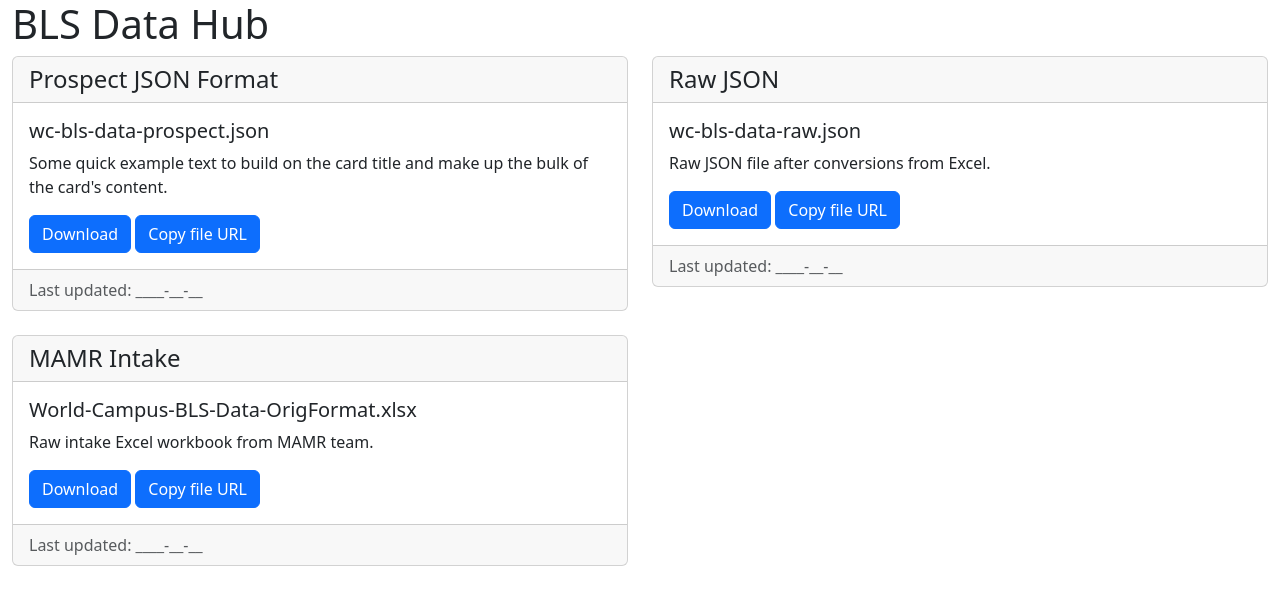
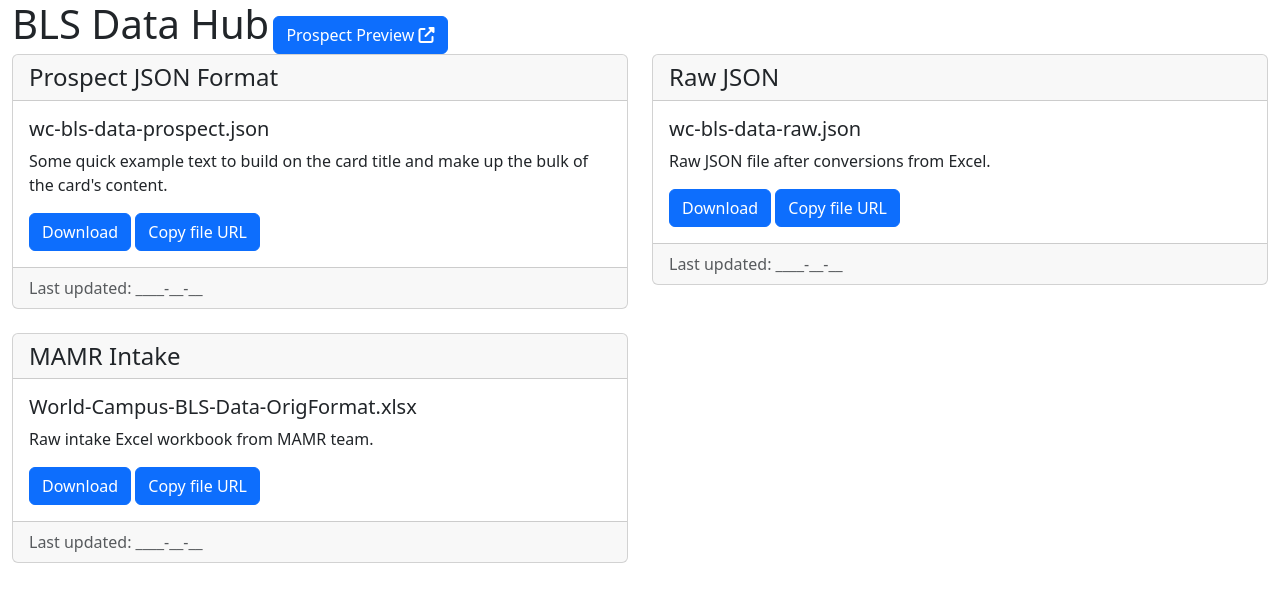
Before and after one commit to psu-online-education/bls-data-conversion, a website: page root/index.html in a window 1280 px wide. Drawn offline with nearby package versions, Linux system fonts and the light colour scheme.

Commit message:
update pages index update .gitignore

```diff
--- a/root/index.html
+++ b/root/index.html
@@ -10,10 +10,16 @@
       integrity="sha384-4Q6Gf2aSP4eDXB8Miphtr37CMZZQ5oXLH2yaXMJ2w8e2ZtHTl7GptT4jmndRuHDT"
       crossorigin="anonymous"
     />
+    <link rel="stylesheet" href="font-awesome-4.7.0/css/font-awesome.min.css" />
   </head>
   <body>
     <div class="container-fluid">
-      <h1>BLS Data Hub</h1>
+      <h1 class="d-inline">BLS Data Hub</h1>
+      <a href="#" class="d-inline-block btn btn-primary"
+        >Prospect Preview <i class="fa fa-external-link" aria-hidden="true"></i
+      ></a>
+    </div>
+    <div class="container-fluid">
       <div class="row row-cols-1 row-cols-md-2 g-4">
         <div class="col">
           <div class="card">
```
Also changed, not shown: 1 other file.
